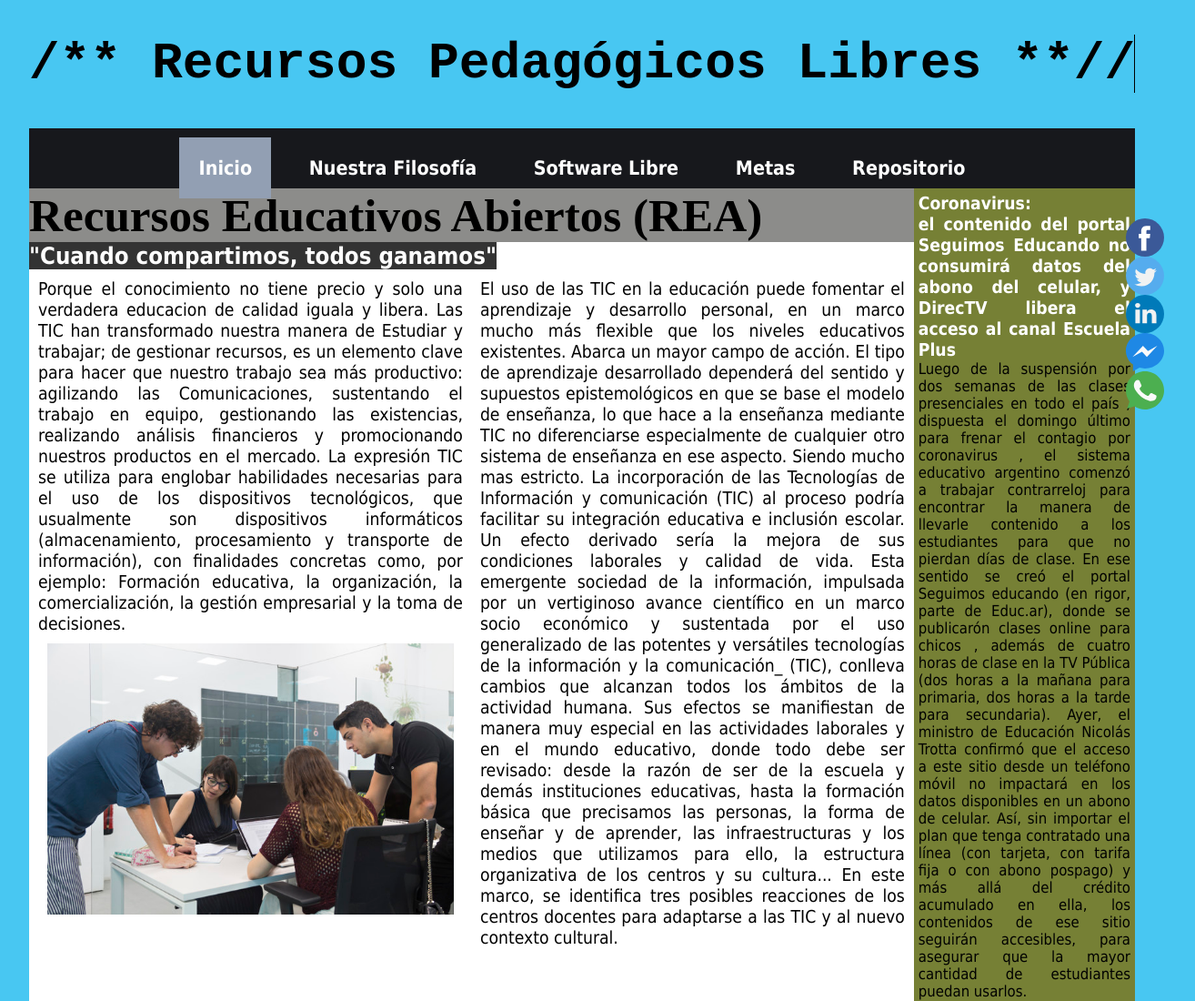
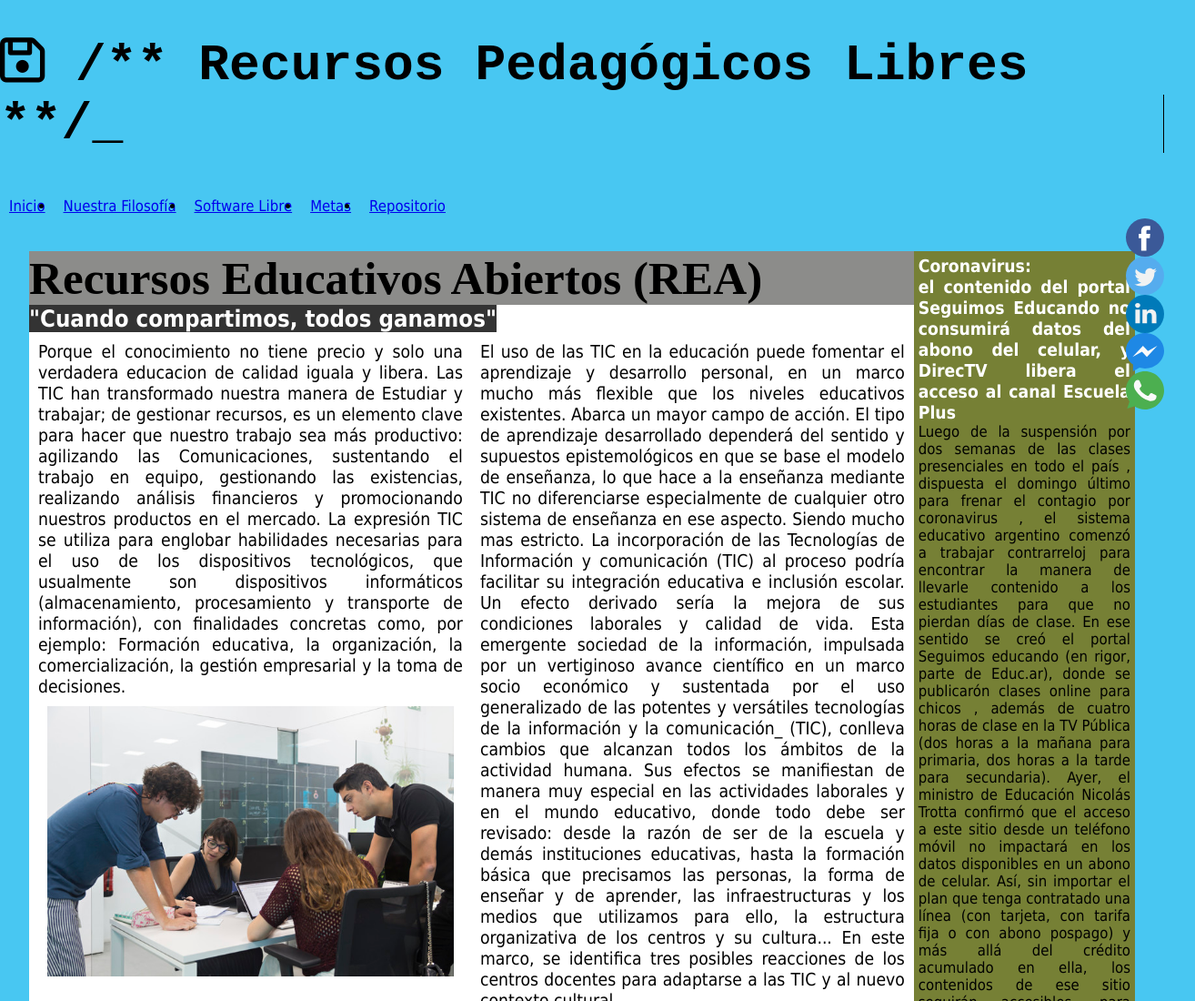
Before and after one commit to MarioMoyano/Fullstack, a plain HTML site: page index.html in a window 1280 px wide. Shown: the top 1100 px of the page at 91% size, 1314 px wide, since content can reach past the window. Drawn offline with Linux system fonts and the light colour scheme.

Commit message:
Update index.html

```diff
--- a/index.html
+++ b/index.html
@@ -2,26 +2,27 @@
 <html>
 <head>
 <title>R P L</title>
+
 <meta charset="UTF-8"/>
-<meta name="viewport" content="width=device-width, minimum-scale=1.0, maximum-scale=1.0" />
+<meta name="viewport" content="width=device-width, initial-scale=1.0">
 <script src="https://kit.fontawesome.com/f08ae26a17.js" crossorigin="anonymous"></script>
 <link rel="stylesheet" href="css/esstilo.css">
+<link href="https://fonts.googleapis.com/css2?family=Permanent+Marker&display=swap" rel="stylesheet">
 </head>
 <body>
 <!-- Cabecera -->
 <header>
-        <h1>/** Recursos Pedagógicos Libres **// <span>&#160;</span></h1>
+        <h1><i class="far fa-save"></i> /** Recursos Pedagógicos Libres **/_ <span>&#160;</span></h1>
 </header>
-        <nav id="nav">
+        <nav class="topnav">
                 <ul>
-          <li><a style="background-color: #929fb3;" href="index.html">Inicio </a></li>
+                  <li><a class="active" href="index.html">Inicio </a></li>
                   <li><a href="filosofia.html">Nuestra Filosofía</a></li>
                   <li><a href="nosotros.html">Software Libre</a></li>
                   <li><a href="metas.html">Metas</a></li>
                   <li><a href="repositorio.html">Repositorio</a></li>
                 </ul>
         </nav>
-
 
 <!-- Contenido -->
 <section class="contenedor">
```
Lines whose indentation alone changed are shown as unchanged.
